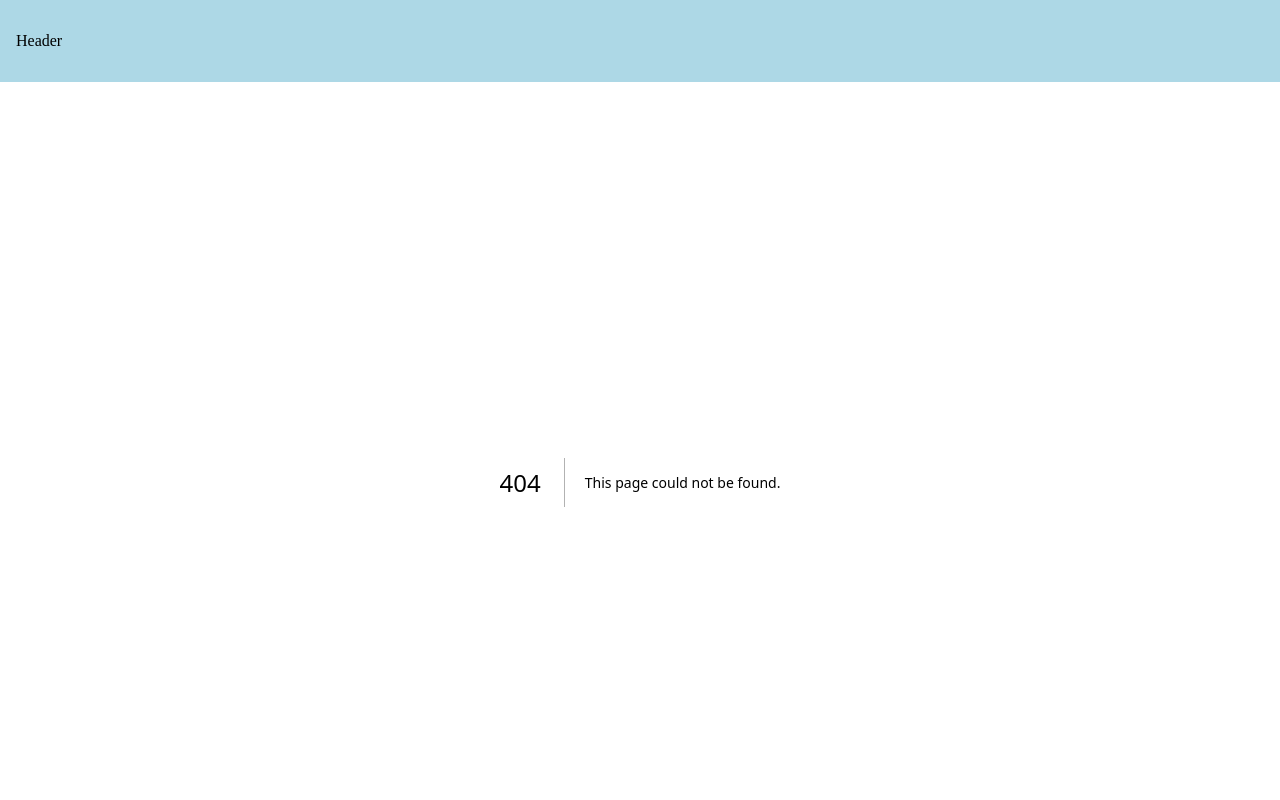
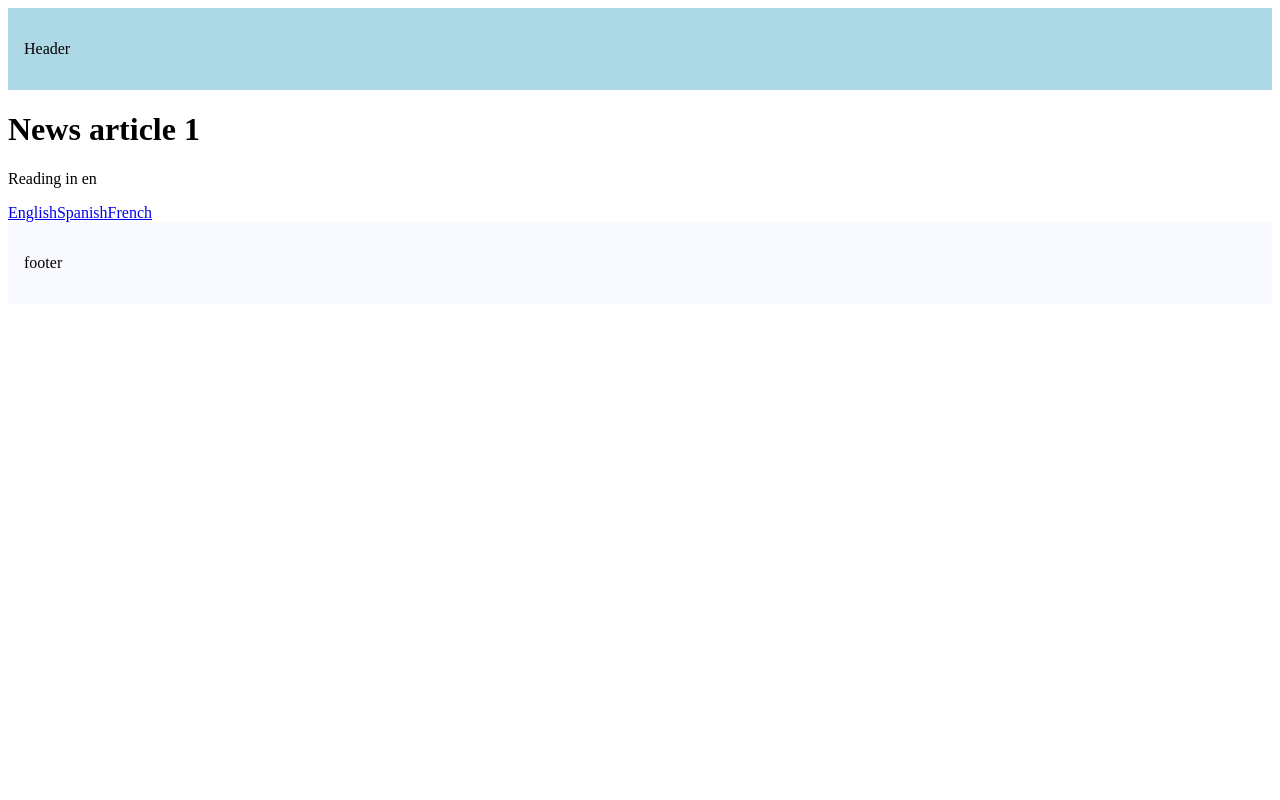
Before and after one commit to fufex3934/NextjsJourney, a Next.js app: page /articles/1 in a window 1280 px wide. Before the commit this address had no page. Shown: the top 800 px of the page. Built offline with nearby package versions, Linux system fonts and the light colour scheme.

Commit message:
searchparams

```diff
--- /dev/null
+++ b/src/app/articles/[articleId]/page.tsx
@@ -0,0 +1,25 @@
+import React from 'react'
+import Link from 'next/link'
+import { use } from 'react';
+export default  function NewsArticle({
+    params,
+    searchParams,
+}:{
+    params: Promise<{ articleId: string }>,
+    searchParams: Promise<{ lang?: "en" | "fr" | "es" }>
+}) {
+    const {articleId} =  use(params);
+    const {lang="en"} =  use(searchParams);
+  return (
+    <div>
+        <h1>News article {articleId}</h1>
+        <p>Reading in {lang}</p>
+
+        <div>
+<Link href={`/articles/${articleId}?lang=en`}>English</Link>
+<Link href={`/articles/${articleId}?lang=en`}>Spanish</Link>
+<Link href={`/articles/${articleId}?lang=en`}>French</Link>
+        </div>
+    </div>
+  )
+}
--- a/src/app/page.tsx
+++ b/src/app/page.tsx
@@ -5,6 +5,8 @@
       <h1>Home</h1>
       <Link href="/blog">Blog</Link>
       <Link href="/products">Products</Link>
+      <Link href="/articles/breaking-news-123?lang=eng">Read in English</Link>
+      <Link href="/articles/breaking-news-123?lang=fr">Read in French</Link>
     </div>
   );
 }
```
